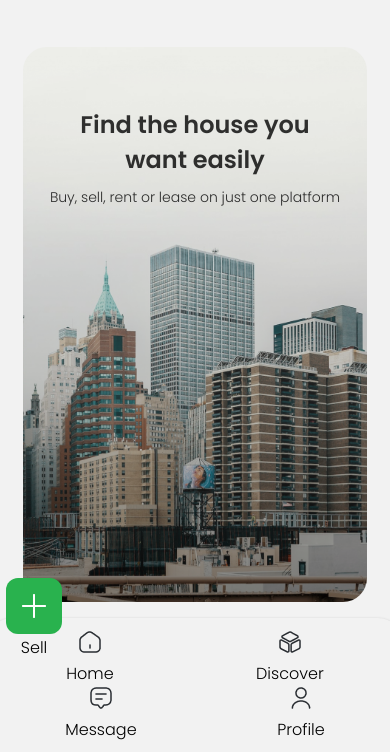
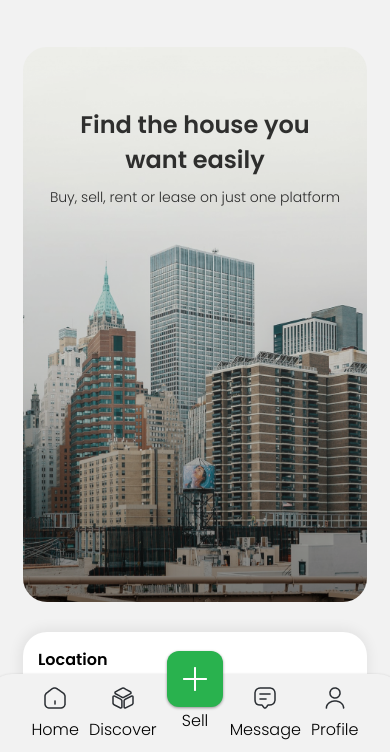
Before and after one commit to blodwenlixiss/middleterm, a plain HTML site: page index.html in a window 390 px wide. Shown: the part 90-842 px from the top of the page. Drawn offline with Linux system fonts and the light colour scheme.

Commit message:
fixed class names

```diff
--- a/index.html
+++ b/index.html
@@ -710,7 +710,7 @@
       <div class="space"></div>
     </footer>
     <div class="mobile-menu">
-      <div class="space-evenly">
+      <div class="navigation-wrapper">
         <div class="navigation-wrapper">
           <div class="home">
             <a href="index.html"
--- a/style.css
+++ b/style.css
@@ -691,7 +691,6 @@ a {
     display: flex;
     justify-content: space-around;
     align-items: center;
-
     gap: 10px;
   }
   .green-plus {
@@ -701,6 +700,7 @@ a {
     padding: 12px;
     border-radius: 12px;
     background-color: #29b24e;
+    box-shadow: 0px 1px 3px 0px rgba(0, 0, 0, 0.4);
   }
   .home,
   .discover,
```
